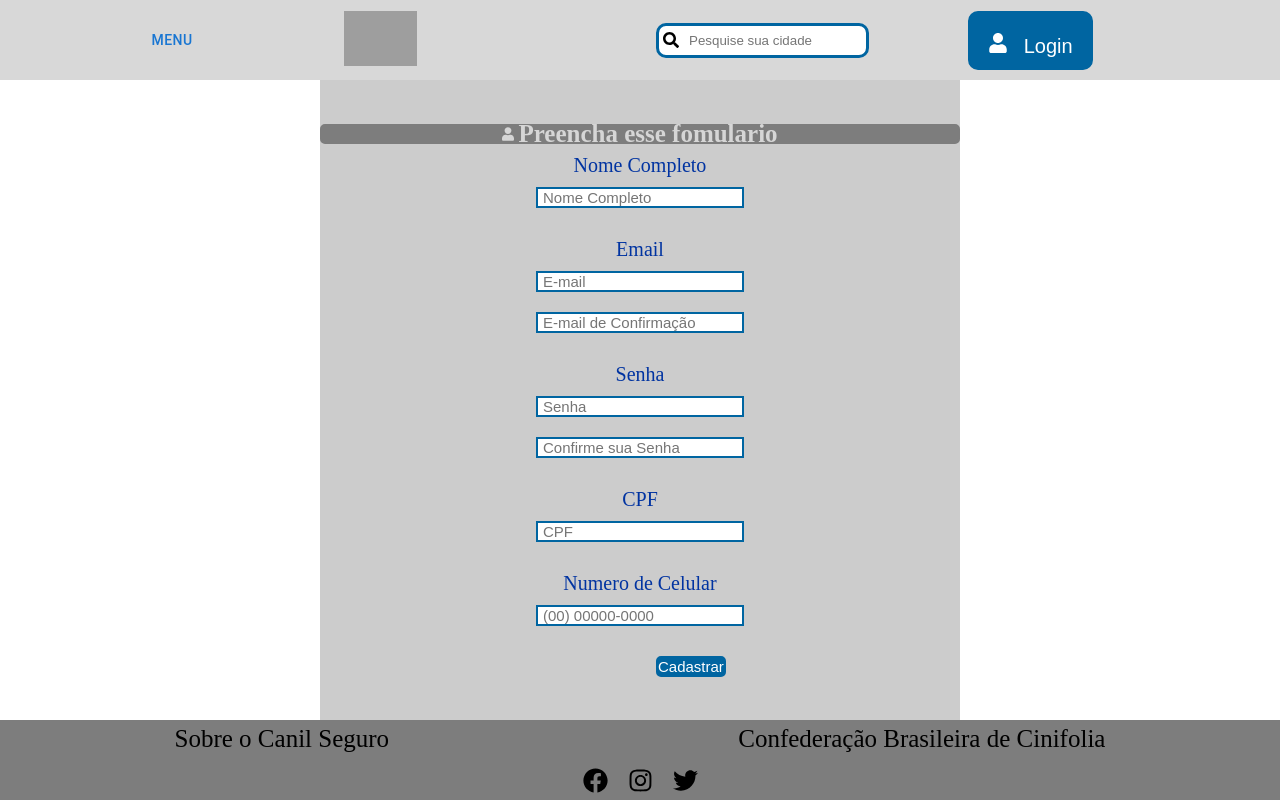
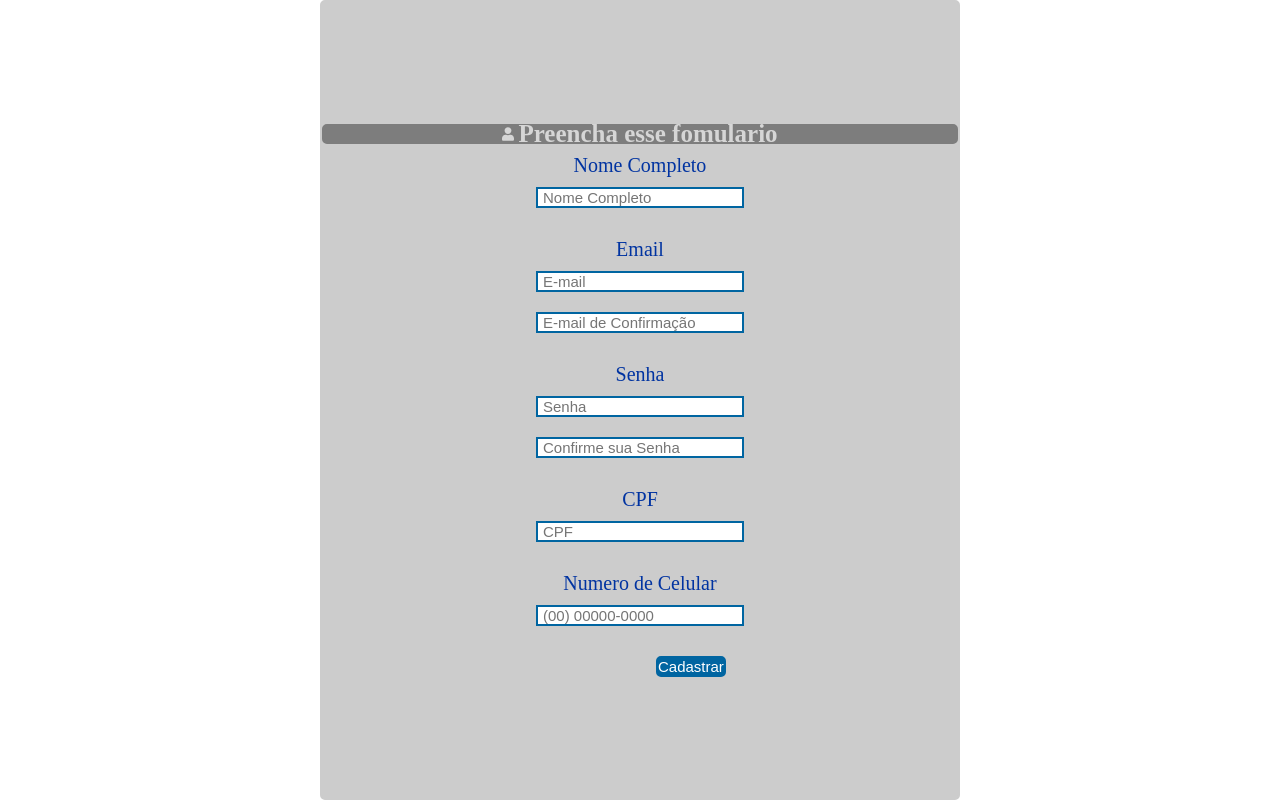
Before and after one commit to LuisFelipe120/canilseguroapp, a React (Create React App) app: page /CadastroUsuario in a window 1280 px wide. Built offline with nearby package versions, Linux system fonts and the light colour scheme; grey boxes are pictures that could not be loaded.

Commit message:
branch totalmentecompleta

```diff
--- a/src/pages/CadastroUsuario/index.js
+++ b/src/pages/CadastroUsuario/index.js
@@ -1,11 +1,9 @@
 import React from 'react'
 import './style.css'
-import Layout from '../../components/Layout'
 import { FaUser} from 'react-icons/fa';
 
 const CadastroUsuario = () => {
     return (
-        <Layout>
             <section className='CadastroArea'>
                 <div className='FormularioArea'>
                     <FaUser style={{color:'#d6d6d6', paddingRight:'4px'}}/>
@@ -55,7 +53,6 @@ const CadastroUsuario = () => {
                 </form>
 
             </section>
-        </Layout>
     )
 }
 
--- a/src/pages/CadastroUsuario/style.css
+++ b/src/pages/CadastroUsuario/style.css
@@ -1,6 +1,6 @@
 
 .CadastroArea{
-    height: 80vh;
+    height: 100vh;
     width: 50vw;
     background-color: #ccc;
     margin: 0 auto;
@@ -8,6 +8,8 @@
     flex-direction: column;
     align-items: center;
     justify-content: center;
+    border-radius: 5px;
+    border: 2px solid #ccc;
 }
 
 .FormularioArea{
```
